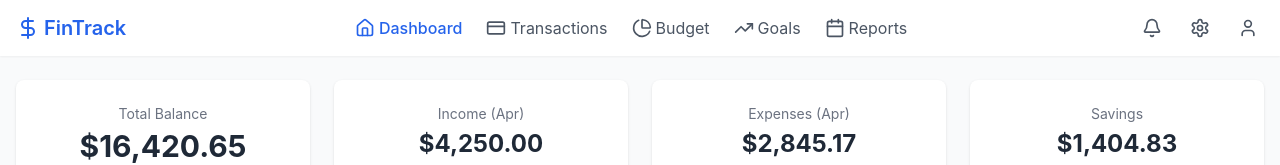
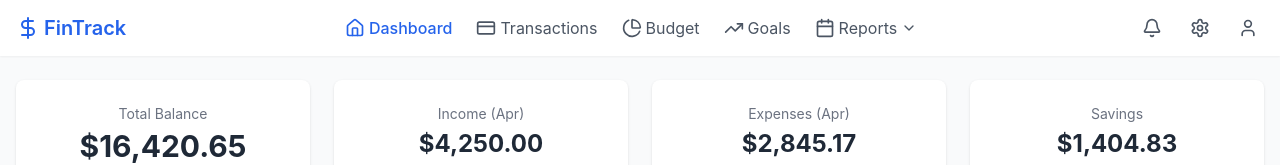
Before and after one commit to CSC4700-Spring2025-Org/group5-finance-tracking-app, a React (Create React App) app: page / in a window 1280 px wide. Shown: the top 165 px of the page. Built offline with nearby package versions, Linux system fonts and the light colour scheme.

Commit message:
Update FinancialDashboard.tsx

```diff
--- a/src/FinancialDashboard.tsx
+++ b/src/FinancialDashboard.tsx
@@ -1,7 +1,7 @@
 import React from 'react';
 import { useState } from 'react';
 import { BarChart, Bar, LineChart, Line, XAxis, YAxis, CartesianGrid, Tooltip, ResponsiveContainer } from 'recharts';
-import { Bell, User, Plus, CreditCard, ArrowUpDown, Receipt, DollarSign, PieChart, Calendar, Settings, TrendingUp, Home } from 'lucide-react';
+import { Bell, User, Plus, CreditCard, ArrowUpDown, Receipt, DollarSign, PieChart, Calendar, Settings, TrendingUp, Home, ChevronDown, FileText } from 'lucide-react';
 
 // Sample data
 const data = [
@@ -34,13 +34,32 @@ const goalsData = [
 ];
 
 const FinancialDashboard = () => {
-  const [chartType, setChartType] = useState<'bar' | 'line'>('bar');
+  const [chartType, setChartType] = useState('bar');
+  const [reportsDropdownOpen, setReportsDropdownOpen] = useState(false);
 
   const getBudgetColor = (percent: number) => {
     if (percent > 90) return 'text-red-500';
     if (percent > 75) return 'text-yellow-500';
     return 'text-green-500';
   };
+
+  const toggleReportsDropdown = () => {
+    setReportsDropdownOpen(!reportsDropdownOpen);
+  };
+
+  // Close dropdown when clicking outside
+  React.useEffect(() => {
+    const handleClickOutside = () => {
+      if (reportsDropdownOpen) {
+        setReportsDropdownOpen(false);
+      }
+    };
+
+    document.addEventListener('click', handleClickOutside);
+    return () => {
+      document.removeEventListener('click', handleClickOutside);
+    };
+  }, [reportsDropdownOpen]);
 
   return (
     <div className="min-h-screen bg-gray-50">
@@ -69,10 +88,41 @@ const FinancialDashboard = () => {
               <TrendingUp className="h-5 w-5 mr-1" />
               <span>Goals</span>
             </a>
-            <a href="#" className="flex items-center text-gray-600 hover:text-blue-600">
-              <Calendar className="h-5 w-5 mr-1" />
-              <span>Reports</span>
-            </a>
+
+            {/* Reports Dropdown */}
+            <div className="relative">
+              <button
+                onClick={(e) => {
+                  e.stopPropagation();
+                  toggleReportsDropdown();
+                }}
+                className="flex items-center text-gray-600 hover:text-blue-600"
+              >
+                <Calendar className="h-5 w-5 mr-1" />
+                <span>Reports</span>
+                <ChevronDown className={`h-4 w-4 ml-1 transition-transform ${reportsDropdownOpen ? 'rotate-180' : ''}`} />
+              </button>
+
+              {reportsDropdownOpen && (
+                <div
+                  className="absolute top-full left-0 mt-1 bg-white rounded-md shadow-lg py-2 w-64 z-10 border border-gray-200"
+                  onClick={(e) => e.stopPropagation()}
+                >
+                  <a href="#" className="flex items-center px-4 py-2 text-sm text-gray-700 hover:bg-blue-50 hover:text-blue-600">
+                    <FileText className="h-4 w-4 mr-2" />
+                    Income Statement
+                  </a>
+                  <a href="#" className="flex items-center px-4 py-2 text-sm text-gray-700 hover:bg-blue-50 hover:text-blue-600">
+                    <FileText className="h-4 w-4 mr-2" />
+                    Balance Sheet
+                  </a>
+                  <a href="#" className="flex items-center px-4 py-2 text-sm text-gray-700 hover:bg-blue-50 hover:text-blue-600">
+                    <FileText className="h-4 w-4 mr-2" />
+                    Statement of Cash Flows
+                  </a>
+                </div>
+              )}
+            </div>
           </div>
 
           <div className="flex items-center space-x-4">
```
